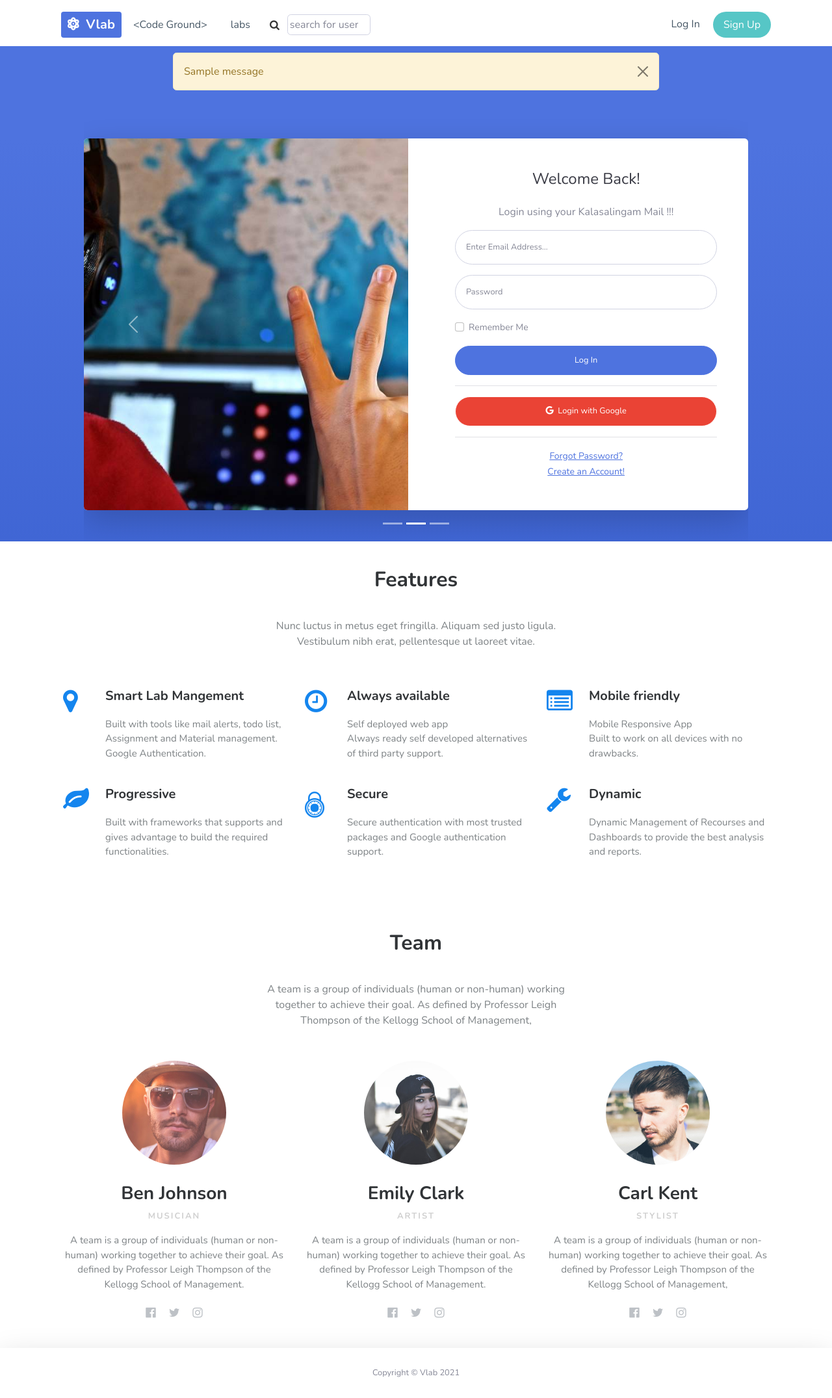
After one commit to Akshith-github/vlab, a Flask app: page /auth/login in a window 1280 px wide. The commit adds this page. Shown: the whole page at 65% size. Run offline with Flask 2, Linux system fonts and the light colour scheme; tables that the repository leaves empty hold one stand-in row (values such as "Sample post"); one stand-in notice (Sample message) is shown; some libraries are stand-ins or nearby versions; some web fonts are replaced.

Commit message:
semi optimized account registration verification

```diff
--- a/app/__init__.py
+++ b/app/__init__.py
@@ -13,7 +13,7 @@ moment = Moment()
 db = SQLAlchemy()
 
 login_manager = LoginManager()
-login_manager.login_view = 'auth.login'
+login_manager.login_view = '/auth.login'
 
 
 def create_app(config_name):
--- a/app/auth/forms.py
+++ b/app/auth/forms.py
@@ -1,8 +1,10 @@
 from flask_wtf import FlaskForm
+from flask import flash
 from wtforms import StringField, PasswordField, BooleanField, SubmitField
 from wtforms.validators import DataRequired, Length, Email, Regexp, EqualTo
 from wtforms import ValidationError
 from ..models import User
+import re
 
 
 class LoginForm(FlaskForm):
@@ -25,12 +27,18 @@ class RegistrationForm(FlaskForm):
 
     def validate_email(self, field):
         if User.query.filter_by(email=field.data.lower()).first():
+            flash('Email already registered')
             raise ValidationError('Email already registered.')
+        if not re.match("^[a-zA-Z0-9.!#$%&'*+/=?^_`{|}~-]+@klu\.ac\.in$", field.data):
+            flash('Not valid klu mail id')
+            raise ValidationError('Mail id provided did not match pattern.')
 
     def validate_username(self, field):
         if User.query.filter_by(username=field.data).first():
+            flash('Username already in use.')
             raise ValidationError('Username already in use.')
 
     def validate_password2(self, field):
         if field.data!=self.data["password"]:
+            flash('passwords are not same')
             raise ValidationError('Passwords are not same.')
--- a/app/auth/views.py
+++ b/app/auth/views.py
@@ -6,26 +6,6 @@ from ..models import User
 from ..email import send_email
 from .forms import LoginForm, RegistrationForm
 
-def onLogin(loginFormObj,**kwarg):
-    # print(loginFormObj.data)
-    user = User.query.filter_by(email=loginFormObj.email.data.lower()).first()
-    if user is not None and user.verify_password(loginFormObj.password.data):
-        login_user(user, loginFormObj.remember_me.data)
-        next = request.args.get('next')
-        if next is None or not next.startswith('/'):
-            next = url_for('main.index')
-        return redirect(next)
-    flash('Invalid email or password.')
-    return render_template('login.html', loginFormObj=loginFormObj,**kwarg)
-
-def onReg(RegistrationFormObj,**kwarg):
-    user = User(email=RegistrationFormObj.email.data.lower(),
-            username=RegistrationFormObj.username.data,
-            password=RegistrationFormObj.password.data)
-    db.session.add(user)
-    db.session.commit()
-    flash('You can now login.')
-    return redirect(url_for('/auth.index'))
 
 @auth.route('/', methods=['GET','POST'])
 def index(loginFormObj=None):
@@ -39,34 +19,45 @@ def index(loginFormObj=None):
     if RegistrationFormObj.validate_on_submit():
         return onReg(RegistrationFormObj,loginFormObj=loginFormObj) """
     return render_template('login.html', loginFormObj=loginFormObj,
-        RegistrationFormObj=RegistrationFormObj)
+        RegistrationFormObj=RegistrationFormObj,slide2="active")
     # return render_template('auth/login.html', form=form)
 
 
-@auth.route('/login', methods=['POST'])
+@auth.route('/login', methods=['GET','POST'])
 def login():
     loginFormObj = LoginForm()
     RegistrationFormObj = RegistrationForm()
-    if loginFormObj.validate_on_submit():
-        user = User.query.filter_by(email=loginFormObj.email.data.lower()).first()
-        if user is not None and user.verify_password(loginFormObj.password.data):
-            login_user(user, loginFormObj.remember_me.data)
-            next = request.args.get('next')
-            if next is None or not next.startswith('/'):
-                next = url_for('main.index')
-            return redirect(next)
-        flash('Invalid email or password.')
-    return render_template('login.html', loginFormObj=loginFormObj,RegistrationFormObj=RegistrationFormObj)
+    if(request.method=='POST'):
+        if loginFormObj.validate_on_submit():
+            user = User.query.filter_by(email=loginFormObj.email.data.lower()).first()
+            if user is not None and user.verify_password(loginFormObj.password.data):
+                login_user(user, loginFormObj.remember_me.data)
+                next = request.args.get('next')
+                if next is None or not next.startswith('/'):
+                    next = url_for('main.index')
+                return redirect(next)
+            flash('Invalid email or password.')
+    return render_template('login.html', loginFormObj=loginFormObj,RegistrationFormObj=RegistrationFormObj,slide2="active")
     # return redirect(url_for('/auth.index',loginFormObj=loginFormObj))
 
 
-@auth.route('/register', methods=['POST'])
+@auth.route('/register', methods=['GET','POST'])
 def register():
     loginFormObj = LoginForm()
     RegistrationFormObj = RegistrationForm()
-    if RegistrationFormObj.validate_on_submit():
-        return onReg(RegistrationFormObj,loginFormObj=loginFormObj)
-    return redirect(url_for('/auth.index'))
+    if(request.method=='POST'):
+        if RegistrationFormObj.validate_on_submit():
+            user = User(email=RegistrationFormObj.email.data.lower(),
+                username=RegistrationFormObj.username.data,
+                password=RegistrationFormObj.password.data)
+            db.session.add(user)
+            db.session.commit()
+            flash('You can now login.')
+            return redirect(url_for('/auth.index'))
+        flash("registration failed")
+    return render_template('login.html', loginFormObj=loginFormObj,RegistrationFormObj=RegistrationFormObj,
+    slide3="active")
+    # return redirect(url_for('/auth.index'))
 
 @auth.route('/logout')
 @login_required
@@ -74,3 +65,24 @@ def logout():
     logout_user()
     flash('You have been logged out.')
     return redirect(url_for('/auth.index'))
+
+""" def onLogin(loginFormObj,**kwarg):
+    # print(loginFormObj.data)
+    user = User.query.filter_by(email=loginFormObj.email.data.lower()).first()
+    if user is not None and user.verify_password(loginFormObj.password.data):
+        login_user(user, loginFormObj.remember_me.data)
+        next = request.args.get('next')
+        if next is None or not next.startswith('/'):
+            next = url_for('main.index')
+        return redirect(next)
+    flash('Invalid email or password.')
+    return render_template('login.html', loginFormObj=loginFormObj,**kwarg) """
+
+""" def onReg(RegistrationFormObj,**kwarg):
+    user = User(email=RegistrationFormObj.email.data.lower(),
+            username=RegistrationFormObj.username.data,
+            password=RegistrationFormObj.password.data)
+    db.session.add(user)
+    db.session.commit()
+    flash('You can now login.')
+    return redirect(url_for('/auth.index')) """
--- a/app/static/js/login.js
+++ b/app/static/js/login.js
@@ -4,5 +4,5 @@ $(".goToLogin").on("click", function(){
     $('#carousel-1').carousel(1)});
 $(".goToReg").on("click", function(){
     $('#carousel-1').carousel(2)});
-$(document).ready(function(){
-    $('#carousel-1').carousel(1)});
+// $(document).ready(function(){
+//     $('#carousel-1').carousel(1)});
--- a/app/templates/login.html
+++ b/app/templates/login.html
@@ -68,12 +68,15 @@
             </div>
         </div>
     </nav><!-- End: Navigation with Button -->
+    <div class="container" style="width:60%;padding:10px">
+        {% include'warnings.html' %}
+    </div>
     <div>
         <div class="row justify-content-center" style="margin: 0px 12px;">
             <div class="col-md-9 col-lg-12 col-xl-10">
                 <div class="carousel slide" data-bs-ride="carousel" data-bs-interval="false" id="carousel-1">
                     <div class="carousel-inner">
-                        <div class="carousel-item active" id="forgotPwd">
+                        <div class="carousel-item {{slide1}}" id="forgotPwd">
                             <div class="card shadow-lg o-hidden border-0 my-5">
                                 <div class="card-body p-0">
                                     <div class="row">
@@ -90,16 +93,16 @@
                                                     <div class="mb-3"><input class="form-control form-control-user" type="email" id="exampleInputEmail" aria-describedby="emailHelp" placeholder="Enter Email Address..." name="email"></div><button class="btn btn-primary d-block btn-user w-100" type="submit">Reset Password</button>
                                                 </form>
                                                 <div class="text-center">
-                                                    <hr><a class="small goToReg">Create an Account!</a>
+                                                    <hr><a class="small goToReg" role="button">Create an Account!</a>
                                                 </div>
-                                                <div class="text-center"><a class="small goToLogin">Already have an account? Login!</a></div>
+                                                <div class="text-center"><a class="small goToLogin" role="button">Already have an account? Login!</a></div>
                                             </div>
                                         </div>
                                     </div>
                                 </div>
                             </div>
                         </div>
-                        <div class="carousel-item" id="LoginSlide">
+                        <div class="carousel-item {{slide2}}" id="LoginSlide">
                             <div class="card shadow-lg o-hidden border-0 my-5">
                                 <div class="card-body p-0">
                                     <div class="row">
@@ -135,15 +138,15 @@
                                                     <hr><a class="btn btn-primary d-block btn-google btn-user w-100 mb-2" role="button"><i class="fab fa-google"></i>&nbsp; Login with Google</a>
                                                     <hr>
                                                 </form>
-                                                <div class="text-center"><a class="small goToFor">Forgot Password?</a></div>
-                                                <div class="text-center"><a class="small goToReg">Create an Account!</a></div>
+                                                <div class="text-center"><a class="small goToFor" role="button">Forgot Password?</a></div>
+                                                <div class="text-center"><a class="small goToReg" role="button">Create an Account!</a></div>
                                             </div>
                                         </div>
                                     </div>
                                 </div>
                             </div>
                         </div>
-                        <div class="carousel-item">
+                        <div class="carousel-item {{slide3}}">
                             <div class="card shadow-lg o-hidden border-0 my-5" style="height: 90%;">
                                 <div class="card-body p-0" id="registerSlide">
                                     <div class="row">
@@ -168,11 +171,9 @@
                                                     <div class="mb-3">
                                                         <!-- <input class="form-control form-control-user" type="email" id="RegInputEmail" aria-describedby="emailHelp" placeholder="Email Address" name="email"> -->
                                                         {{ RegistrationFormObj.email(
-                                                            class="form-control form-control-user",type="email",id="RegInputEmail",placeholder="Enter your klu mail: john123@klu.ac.in",required="",pattern="^[a-zA-Z0-9.!#$%&'*+/=?^_`{|}~-]+@klu.ac.in") }}
-                                                        <div class="invalid-feedback">
-                                                            Provide Klu mail address
-                                                            </div>
+                                                            class="form-control form-control-user",type="email",id="RegInputEmail",placeholder="Enter your klu mail: john123@klu.ac.in",required="") }}
                                                     </div>
+                                                    <div id="result" class="mb-3"></div>
                                                     <div class="row mb-3">
                                                         <div class="col-sm-6 mb-3 mb-sm-0">
                                                             <!-- <input class="form-control form-control-user" type="password" id="examplePasswordInput" placeholder="Password" name="password"> -->
@@ -199,12 +200,12 @@
                                                     </div>
                                                     <!-- <button class="btn btn-primary d-block btn-user w-100" type="submit">Register Account</button> -->
                                                     {{ RegistrationFormObj.submit(
-                                                        class="btn btn-primary d-block btn-user w-100") }}
+                                                        class="btn btn-primary d-block btn-user w-100",id="RegSubmit") }}
                                                     <hr><a class="btn btn-primary d-block btn-google btn-user w-100 mb-2" role="button"><i class="fab fa-google"></i>&nbsp; Register with Google</a>
                                                     <hr>
                                                 </form>
-                                                <div class="text-center"><a class="small goToFor">Forgot Password?</a></div>
-                                                <div class="text-center"><a class="small goToLogin">Already have an account? Login!</a></div>
+                                                <div class="text-center"><a class="small goToFor" role="button">Forgot Password?</a></div>
+                                                <div class="text-center"><a class="small goToLogin" role="button">Already have an account? Login!</a></div>
                                             </div>
                                         </div>
                                     </div>
@@ -218,9 +219,9 @@
                         <!-- Start: Next --><a class="carousel-control-next" href="#carousel-1" role="button" data-bs-slide="next"><span class="carousel-control-next-icon"></span><span class="visually-hidden">Next</span></a><!-- End: Next -->
                     </div>
                     <ol class="carousel-indicators">
-                        <li data-bs-target="#carousel-1" data-bs-slide-to="0" class="active"></li>
-                        <li data-bs-target="#carousel-1" data-bs-slide-to="1"></li>
-                        <li data-bs-target="#carousel-1" data-bs-slide-to="2"></li>
+                        <li data-bs-target="#carousel-1" data-bs-slide-to="0" class="{{slide1}}"></li>
+                        <li data-bs-target="#carousel-1" data-bs-slide-to="1" class="{{slide2}}"></li>
+                        <li data-bs-target="#carousel-1" data-bs-slide-to="2" class="{{slide3}}"></li>
                     </ol>
                 </div>
             </div>
@@ -309,6 +310,32 @@
     <script src="static/js/button.js?h=680b4117b702922add05e60855cb5960"></script>
     <script src="static/js/login.js?h=366aa5c761871fdf64f292a061bd5cf6"></script>
     <script src="static/js/theme.js?h=79f403485707cf2617c5bc5a2d386bb0"></script>
+    <script>
+        function validateEmail(email) {
+        const re = /^[a-zA-Z0-9.!#$%&'*+/=?^_`{|}~-]+@klu\.ac.in$/;
+        return re.test(email);
+        }
+
+        function validate() {
+        const $result = $("#result");
+        const email = $("#RegInputEmail").val();
+        $result.text("");
+        const $button = $("#RegSubmit")
+
+        if (validateEmail(email)) {
+            $result.text(email + " is valid klu mail id");
+            $result.css("color", "green");
+            $button.disabled = false
+        } else {
+            $result.text(email + " is not valid klu mail id");
+            $result.css("color", "red");
+            $button.disabled = true
+        }
+        return false;
+        }
+
+        $("#RegInputEmail").on("input", validate);
+            </script>
 </body>
 
 </html>
--- /dev/null
+++ b/app/templates/warnings.html
@@ -0,0 +1,7 @@
+{% for message in get_flashed_messages() %}
+    <div class="alert alert-warning alert-dismissible fade show" role="alert">
+        {{ message }}
+        <button type="button" class="btn-close" data-bs-dismiss="alert" aria-label="Close">
+        </button>
+    </div>
+{% endfor %}
```
Also changed, not shown: app/templates/topNav.html (+1 -6 lines).
